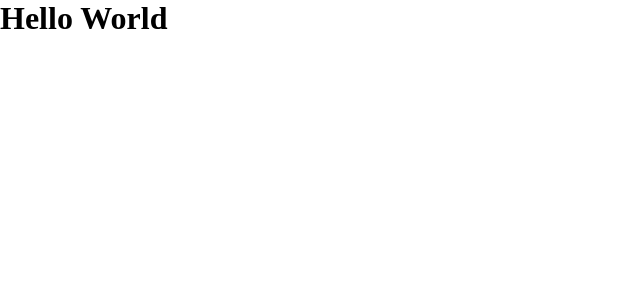
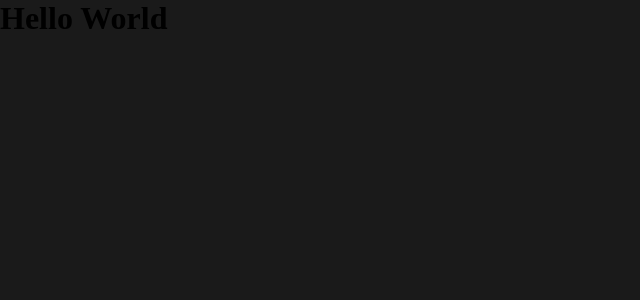
Before and after one commit to Vanim77/todo-list, a React (Vite) app: page / in a window 1280 px wide. Shown: the top 300 px of the page, without its empty margins (0-640 px from the left). Built offline with nearby package versions, Linux system fonts and the light colour scheme.

Commit message:
:lipstick: feat: add background color default to the application

```diff
--- a/src/global.css
+++ b/src/global.css
@@ -19,3 +19,7 @@
   padding: 0;
   box-sizing: border-box;
 }
+
+body {
+  background: #1A1A1A;
+}
```
